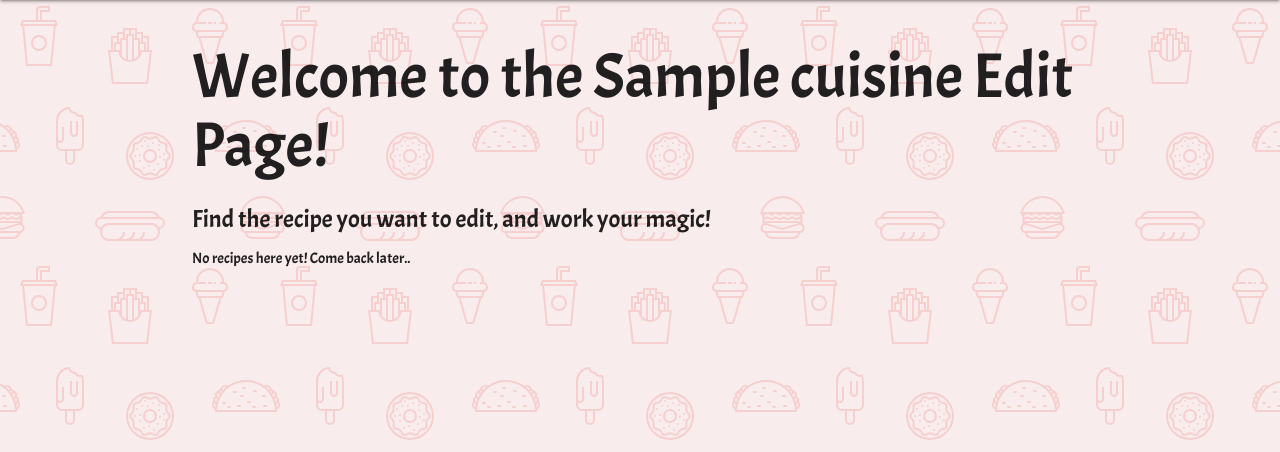
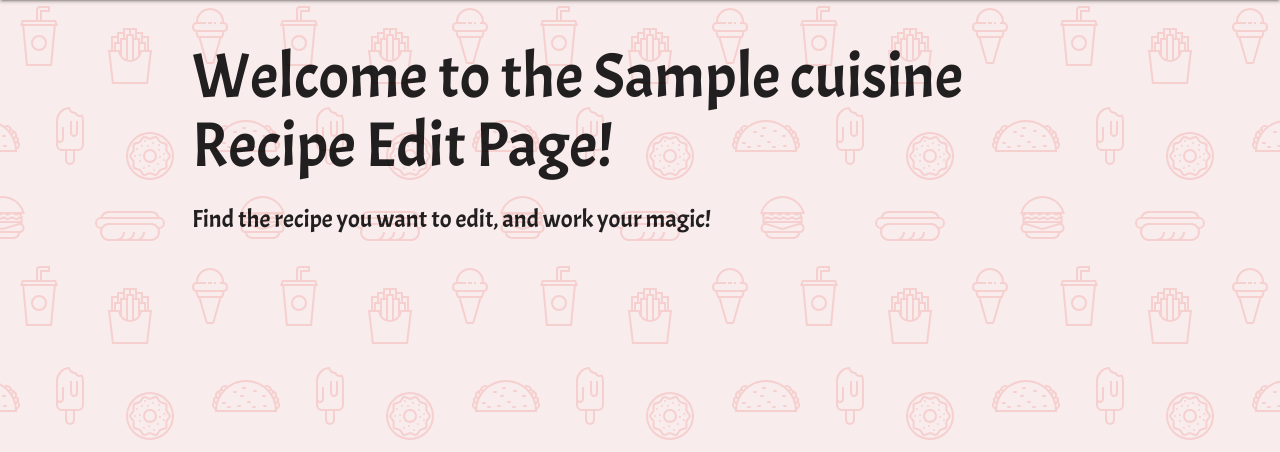
Before and after one commit to connor-blackburn/gutsy, a Flask app: template templates/get_recipes_step_two.html in a window 1280 px wide. Shown: the part 64-516 px from the top of the page. Run offline with Flask 2, Linux system fonts and the light colour scheme; the template is opened without the code that fills it: most values are stand-ins (such as "Sample title", 1, 10 or a date in 2020); some libraries are stand-ins or nearby versions.

Commit message:
Recipe delete button working fine and redirecting to step one (cuisine menu ready for edit)

```diff
--- a/.c9/metadata/environment/templates/create_cuisine.html
+++ b/.c9/metadata/environment/templates/create_cuisine.html
@@ -1 +1 @@
-{"filter":false,"title":"create_cuisine.html","tooltip":"/templates/create_cuisine.html","undoManager":{"mark":-1,"position":-1,"stack":[]},"ace":{"folds":[],"scrolltop":0,"scrollleft":0,"selection":{"start":{"row":0,"column":0},"end":{"row":0,"column":0},"isBackwards":false},"options":{"guessTabSize":true,"useWrapMode":false,"wrapToView":true},"firstLineState":{"row":11,"state":"start","mode":"ace/mode/html"}},"timestamp":1566323471821,"hash":"b5317e31fa57dde093de763a7c73b98159964c01"}
+{"filter":false,"title":"create_cuisine.html","tooltip":"/templates/create_cuisine.html","undoManager":{"mark":-1,"position":-1,"stack":[]},"ace":{"folds":[],"scrolltop":180,"scrollleft":0,"selection":{"start":{"row":0,"column":0},"end":{"row":0,"column":0},"isBackwards":false},"options":{"guessTabSize":true,"useWrapMode":false,"wrapToView":true},"firstLineState":{"row":31,"state":"start","mode":"ace/mode/html"}},"timestamp":1566323471821,"hash":"b5317e31fa57dde093de763a7c73b98159964c01"}
--- a/.c9/metadata/environment/templates/edit_cuisine.html
+++ b/.c9/metadata/environment/templates/edit_cuisine.html
@@ -1 +1 @@
-{"filter":false,"title":"edit_cuisine.html","tooltip":"/templates/edit_cuisine.html","undoManager":{"mark":-1,"position":-1,"stack":[]},"ace":{"folds":[],"scrolltop":180,"scrollleft":0,"selection":{"start":{"row":43,"column":0},"end":{"row":43,"column":0},"isBackwards":false},"options":{"guessTabSize":true,"useWrapMode":false,"wrapToView":true},"firstLineState":0},"timestamp":1567975064611,"hash":"37b840d2e651524dace8142f967a2578a9bf3ff4"}
+{"filter":false,"title":"edit_cuisine.html","tooltip":"/templates/edit_cuisine.html","undoManager":{"mark":-1,"position":-1,"stack":[]},"ace":{"folds":[],"scrolltop":180,"scrollleft":0,"selection":{"start":{"row":43,"column":0},"end":{"row":43,"column":0},"isBackwards":false},"options":{"guessTabSize":true,"useWrapMode":false,"wrapToView":true},"firstLineState":{"row":31,"state":"start","mode":"ace/mode/html"}},"timestamp":1567975064611,"hash":"37b840d2e651524dace8142f967a2578a9bf3ff4"}
--- a/.c9/metadata/environment/templates/edit_cuisine_homepage.html
+++ b/.c9/metadata/environment/templates/edit_cuisine_homepage.html
@@ -1 +1 @@
-{"filter":false,"title":"edit_cuisine_homepage.html","tooltip":"/templates/edit_cuisine_homepage.html","undoManager":{"mark":-1,"position":-1,"stack":[]},"ace":{"folds":[],"scrolltop":0,"scrollleft":0,"selection":{"start":{"row":14,"column":43},"end":{"row":14,"column":43},"isBackwards":false},"options":{"guessTabSize":true,"useWrapMode":false,"wrapToView":true},"firstLineState":0},"timestamp":1568137226238,"hash":"14aa43ba5f6196618a7a5aa3bd754354a80569b3"}
+{"filter":false,"title":"edit_cuisine_homepage.html","tooltip":"/templates/edit_cuisine_homepage.html","undoManager":{"mark":-1,"position":-1,"stack":[]},"ace":{"folds":[],"scrolltop":0,"scrollleft":0,"selection":{"start":{"row":10,"column":55},"end":{"row":10,"column":55},"isBackwards":false},"options":{"guessTabSize":true,"useWrapMode":false,"wrapToView":true},"firstLineState":0},"timestamp":1568137226238,"hash":"14aa43ba5f6196618a7a5aa3bd754354a80569b3"}
--- a/.c9/metadata/environment/templates/get_cuisine.html
+++ b/.c9/metadata/environment/templates/get_cuisine.html
@@ -1 +1 @@
-{"filter":false,"title":"get_cuisine.html","tooltip":"/templates/get_cuisine.html","undoManager":{"mark":-1,"position":-1,"stack":[]},"ace":{"folds":[],"scrolltop":0,"scrollleft":0,"selection":{"start":{"row":10,"column":3},"end":{"row":10,"column":3},"isBackwards":false},"options":{"guessTabSize":true,"useWrapMode":false,"wrapToView":true},"firstLineState":0},"timestamp":1567782120883,"hash":"009f1e3244bf45f391f17f1a5fbd575b0482fa1e"}
+{"filter":false,"title":"get_cuisine.html","tooltip":"/templates/get_cuisine.html","undoManager":{"mark":-1,"position":-1,"stack":[]},"ace":{"folds":[],"scrolltop":0,"scrollleft":0,"selection":{"start":{"row":10,"column":3},"end":{"row":10,"column":3},"isBackwards":false},"options":{"guessTabSize":true,"useWrapMode":false,"wrapToView":true},"firstLineState":{"row":31,"mode":"ace/mode/html"}},"timestamp":1567782120883,"hash":"009f1e3244bf45f391f17f1a5fbd575b0482fa1e"}
--- a/app.py
+++ b/app.py
@@ -69,12 +69,19 @@ def get_recipes_step_one():
     return render_template('get_recipes_step_one.html',
     cuisines=mongo.db.cuisines.find())
 
+# Displays Recipes With Edit & Delete Buttons For User
 @app.route('/get_recipes_step_two/<cuisine_id>')
 def get_recipes_step_two(cuisine_id):
     return render_template('get_recipes_step_two.html',
     recipes=mongo.db.recipes.find(),
     cuisines=mongo.db.cuisines.find_one({'_id': ObjectId(cuisine_id)}))
 
+# Confirms Cuisine Deletion & Redirects Back To Recipe Step One
+@app.route('/delete_recipe/<recipe_id>')
+def delete_recipe(recipe_id):
+    mongo.db.recipes.remove({'_id': ObjectId(recipe_id)}),
+    return redirect(url_for('get_recipes_step_one'))
+
 if __name__ == '__main__':
     app.run(host=os.environ.get('IP'),
         port=int(os.environ.get('PORT')),
--- a/templates/get_recipes_step_two.html
+++ b/templates/get_recipes_step_two.html
@@ -1,7 +1,7 @@
 {% extends 'base.html' %} {% block content %}
 
 <div class="container">
-    <h1>Welcome to the {{cuisines.cuisine_name}} Edit Page!</h1>
+    <h1>Welcome to the {{cuisines.cuisine_name}} Recipe Edit Page!</h1>
     <h5>Find the recipe you want to edit, and work your magic!</h5>
 
     {% for recipe in recipes %} {% if cuisines.cuisine_name == recipe.cuisine_name %} {{recipe.dish_name}}
@@ -10,7 +10,7 @@
             <div class="collapsible-header">
                 <div class="card-action edit-buttons center-align">
                     <a href="#" class="waves-effect waves-light btn-small green lighten-1">Edit</a>
-                    <a href="#" class="waves-effect waves-light btn-small  red lighten-1">Delete</a>
+                    <a href="{{url_for('delete_recipe', recipe_id =recipe._id)}}" class="waves-effect waves-light btn-small  red lighten-1">Delete</a>
                 </div>
                 {{recipe.cuisine_name}} - {{recipe.dish_name}} - {{recipe.dish_difficulty}}
             </div>
@@ -40,7 +40,6 @@
         </li>
     </ul>
     {% else %}
-    <p>No recipes here yet! Come back later..</p>
     {% endif %} {% endfor %}
 </div>
 {% endblock %}
```
Also changed, not shown: .c9/metadata/environment/app.py (+1 -1 lines), .c9/metadata/environment/templates/get_recipes_step_one.html (+1 -1 lines), .c9/metadata/environment/templates/get_recipes_step_two.html (+1 -1 lines), .c9/metadata/environment/static/css/style.css, 3 other files.
